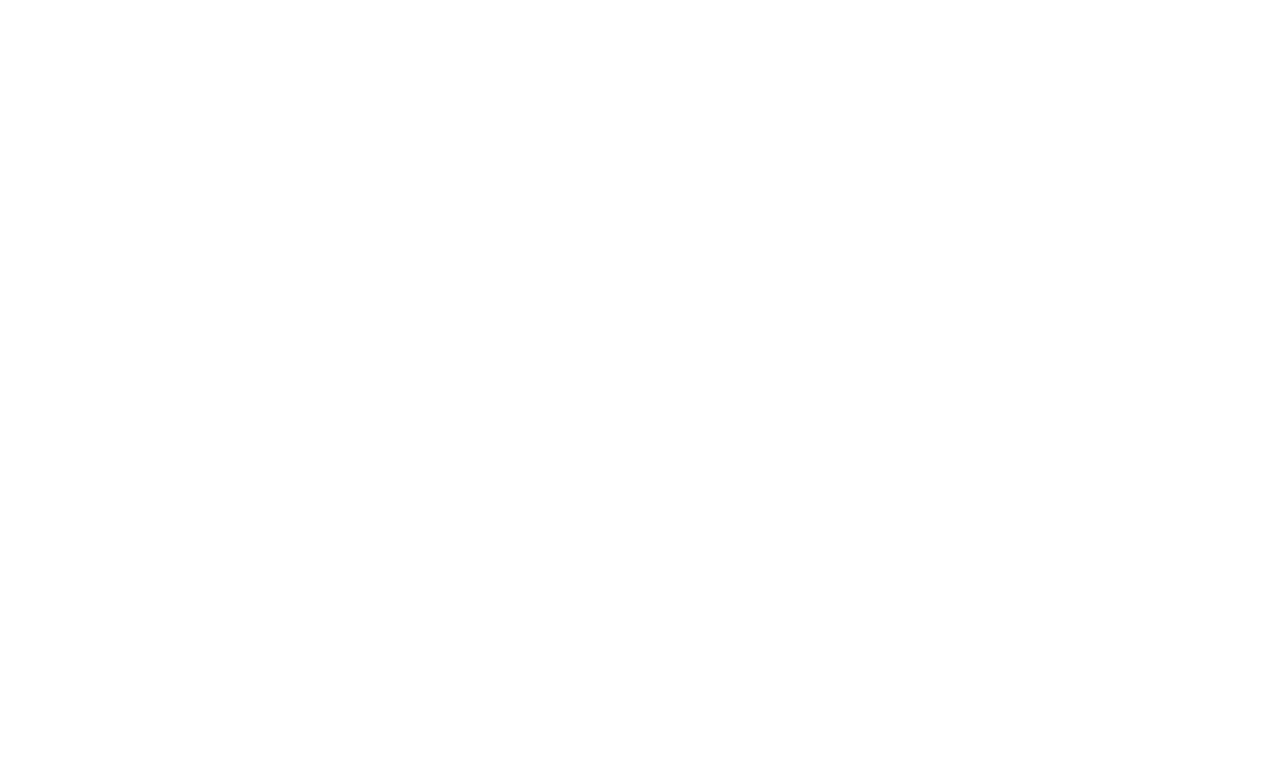
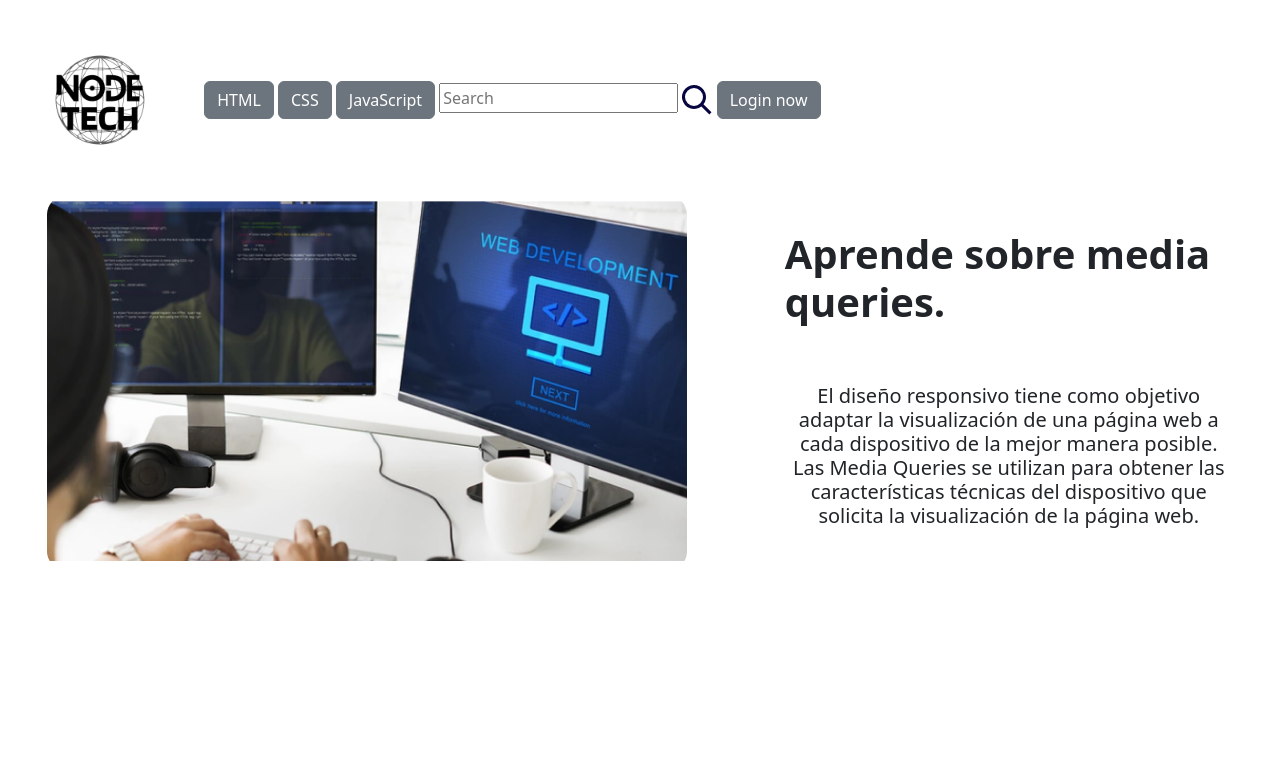
Before and after one commit to Mateo020528/NodeTech, a plain HTML site: page index.html in a window 1280 px wide. Shown: the top 762 px of the page. Drawn offline with nearby package versions, Linux system fonts and the light colour scheme.

Commit message:
Add files via upload

```diff
--- a/index.html
+++ b/index.html
@@ -3,11 +3,87 @@
 <head>
     <meta charset="UTF-8">
     <meta name="viewport" content="width=device-width, initial-scale=1.0">
-    <title>Document</title>
-    <link rel="stylesheet" href="style.css">
-    <script src="app.js"></script>
+    <title>Node Tech</title>
+    <link href="https://cdn.jsdelivr.net/npm/bootstrap@5.3.2/dist/css/bootstrap.min.css" rel="stylesheet" integrity="sha384-T3c6CoIi6uLrA9TneNEoa7RxnatzjcDSCmG1MXxSR1GAsXEV/Dwwykc2MPK8M2HN" crossorigin="anonymous">
+    <style>
+        .articles {
+        display: flex;
+        justify-content: space-around;
+        align-items: center;
+        margin-bottom: 200px;
+    }
+
+    .articles-img {
+        display: flex;
+        flex-direction: column;
+    }
+
+    .articles-text {
+        display: flex;
+        flex-direction: column;
+        align-items: center;
+        gap: 50px;
+        font-size: 25px;
+        width: 35vw;
+    }
+
+    .articles-text-title {
+        font-weight: bold;
+    }
+
+    .articles-text-text {
+        text-align: center;
+    }
+    </style>
 </head>
 <body>
+    <nav class="botones">
+        <img src="../assets/Logo pagina home.png" alt="logo pagina home" width="200x">
+        <button class="btn btn-secondary">HTML</button>
+        <button class="btn btn-secondary">CSS</button>
+        <button class="btn btn-secondary">JavaScript</button><!--Collcar los botones al lo-->
+        <input type="text" name="" id="" placeholder="Search">
+        <svg xmlns="http://www.w3.org/2000/svg" width="30" height="30" viewBox="0 0 20 20"><path fill="#070641" d="M12.9 14.32a8 8 0 1 1 1.41-1.41l5.35 5.33l-1.42 1.42l-5.33-5.34zM8 14A6 6 0 1 0 8 2a6 6 0 0 0 0 12"/></svg>
+        <button class="btn btn-secondary">Login now</button>
+    </nav>
+    <main class="landin_page">
+        <div class="articles" id="firts">
+            <div class="articles-img">
+                <img src="./assets/first.png"  class="firts-img">
+            </div>
+
+            <div class="articles-text">
+                <h1 class="articles-text-title">Aprende sobre media queries.</h1>
+
+                <h5 class="articles-text-text">El diseño responsivo tiene como objetivo adaptar la visualización de una página web a cada dispositivo de la mejor manera posible. Las Media Queries se utilizan para obtener las características técnicas del dispositivo que solicita la visualización de la página web.</h5>
+            </div>
+
+        </div>
+        <div class="articles" id="firts">
+            <div class="articles-img">
+                <img src="./assets/second.png"  class="firts-img">
+            </div>
+
+            <div class="articles-text">
+                <h1 class="articles-text-title">Aprende sobre display grid.</h1>
+
+                <h5 class="articles-text-text">El internet móvil presenta un gran número de desafíos para los diseñadores de páginas web: debido a la enorme variedad de diseños de los dispositivos móviles, es imposible saber qué formato tiene la pantalla en la que se visualizará el contenido web. </h5>
+            </div>
+
+        </div>
+        <div class="articles" id="firts">
+            <div class="articles-img">
+                <img src="./assets/third.png"  class="firts-img">
+            </div>
+
+            <div class="articles-text">
+                <h1 class="articles-text-title">Aprende sobre apis</h1>
+
+                <h5 class="articles-text-text">
+                    El término API significa Application Programming Interface y se basa en un conjunto de definiciones y protocolos que tienen el propósito de integrar sistemas y facilitar la comunicación entre aplicaciones de software según una serie de reglas.</h5>
+            </div>
+
+        </div>
 
 </body>
 </html>
```
